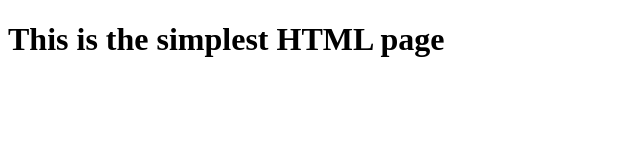
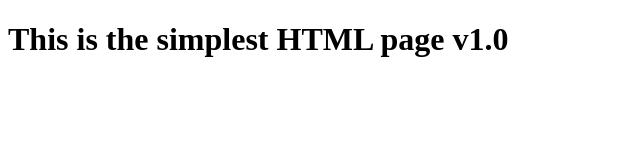
Before and after one commit to rajatrj16/nginx-test-app, a plain HTML site: page index.html in a window 1280 px wide. Shown: the full height of the page, 0-640 px from the left. Drawn offline with Linux system fonts and the light colour scheme.

```diff
--- a/index.html
+++ b/index.html
@@ -4,4 +4,4 @@
 Rajat's Simplest page
 </title>
 <Head>
-<h1> This is the simplest HTML page </h1>
+<h1> This is the simplest HTML page v1.0</h1>
```
Also changed, not shown: 1 other file.
